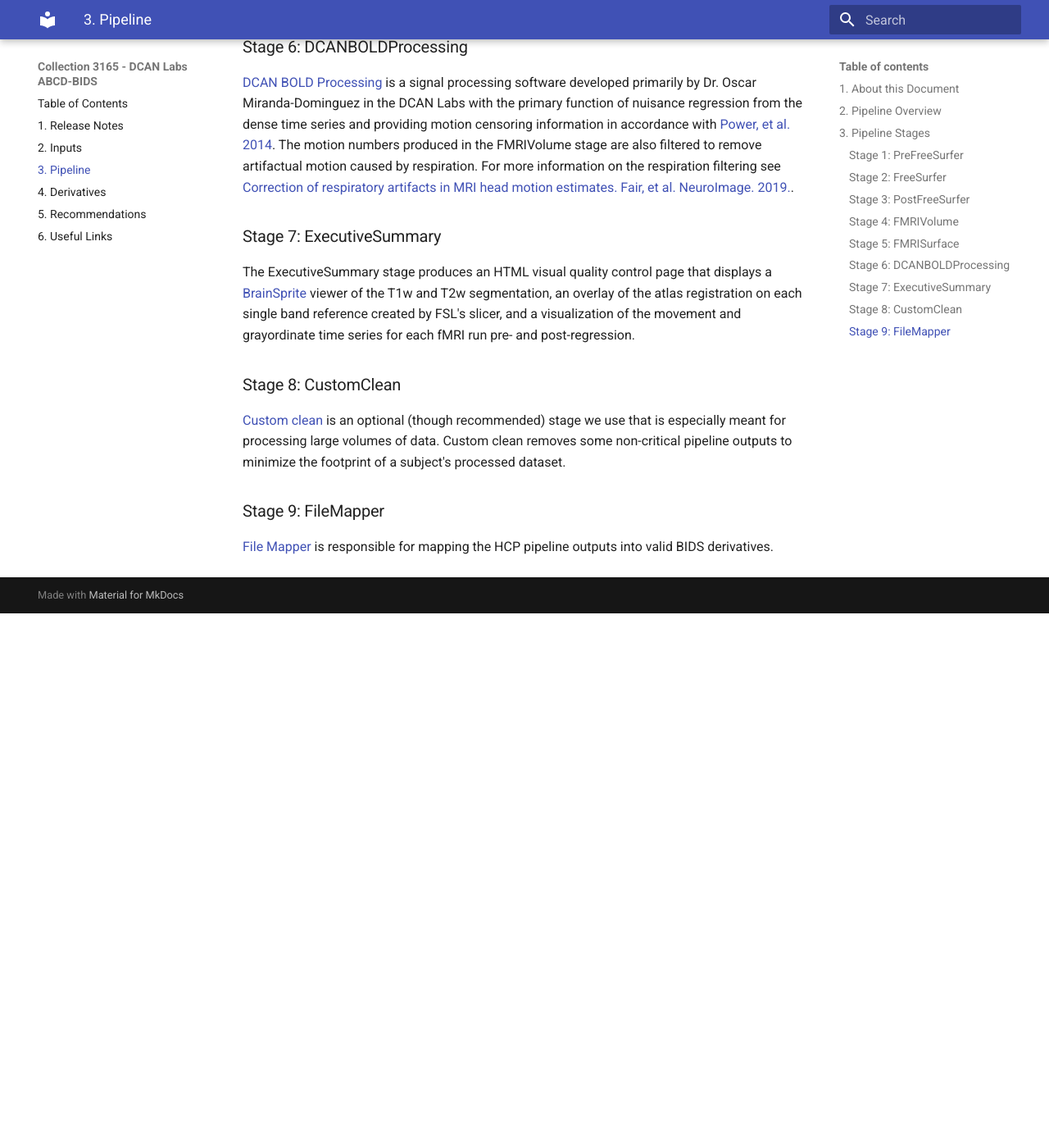
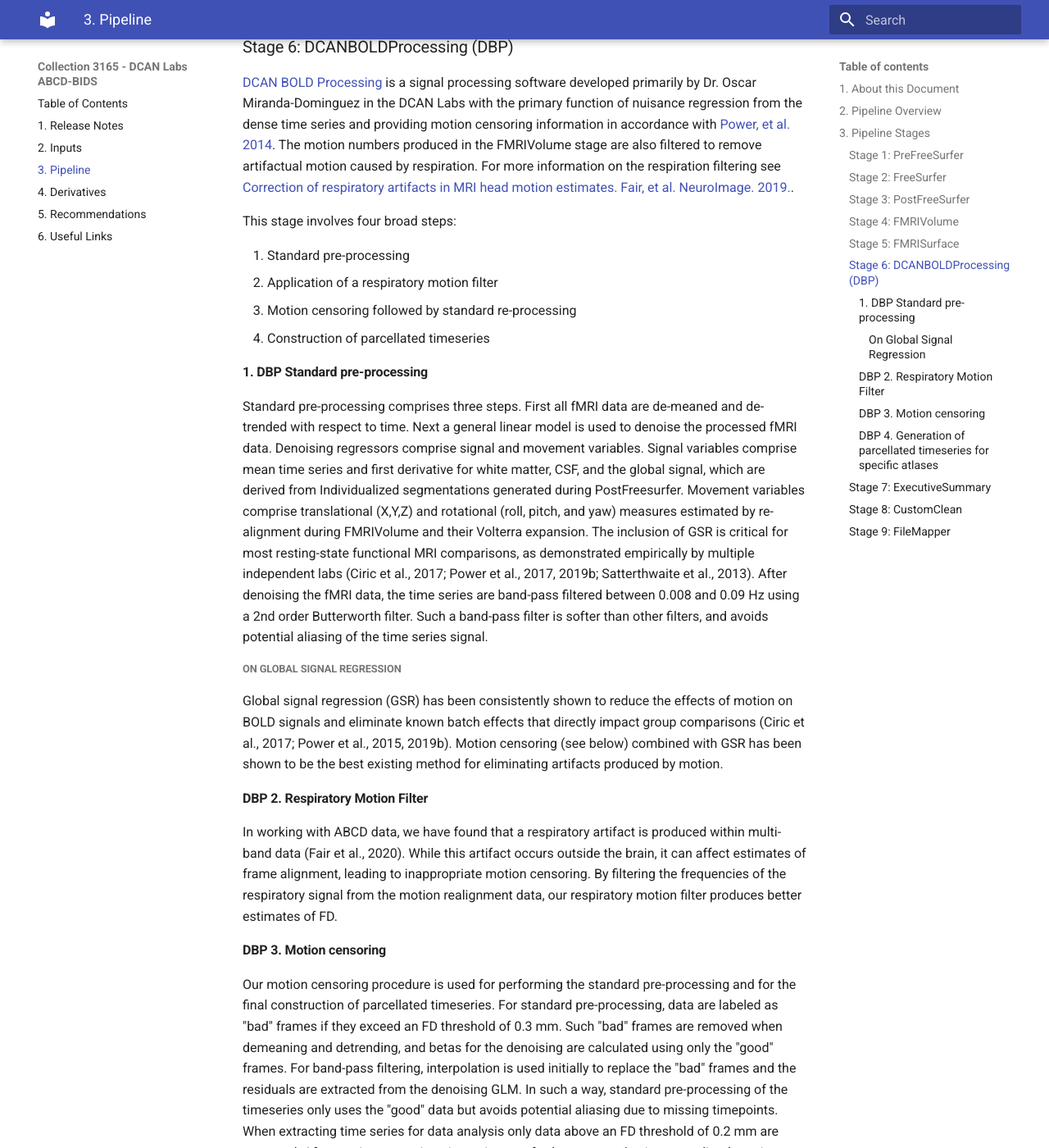
Before and after one commit to ABCD-STUDY/nda-abcd-collection-3165, an MkDocs documentation site: the page built from docs/pipeline.md, in a window 1280 px wide and 1400 px high, scrolled down 2585 px. Shown: the whole window at 82% size. Built offline with MkDocs 1.6.1 and Material for MkDocs 9.7.7, drawn with Linux system fonts in a browser that asks for light colours; old or Windows-style settings are respelled for this version of MkDocs; before the commit the page ends 3333 px from its top, so only the background shows below that; some of the changed text lies outside the part shown.

Commit message:
Final edits for next release

```diff
--- a/docs/pipeline.md
+++ b/docs/pipeline.md
@@ -49,9 +49,36 @@ One pair of spin echo EPI scans with opposite phase encoding directions are used
 
 The purpose of the FMRISurface stage is primarily to take a volume time series and map it to the standard CIFTI grayordinates space.  This stage has not been altered from the original pipeline so refer to [Glasser, et al. 2013](https://doi.org/10.1016/j.neuroimage.2013.04.127) for more information.
 
-### Stage 6: DCANBOLDProcessing
+### Stage 6: DCANBOLDProcessing (DBP)
 
 [DCAN BOLD Processing](https://github.com/DCAN-Labs/dcan_bold_processing) is a signal processing software developed primarily by Dr. Oscar Miranda-Dominguez in the DCAN Labs with the primary function of nuisance regression from the dense time series and providing motion censoring information in accordance with [Power, et al. 2014](https://www.ncbi.nlm.nih.gov/pubmed/23994314).  The motion numbers produced in the FMRIVolume stage are also filtered to remove artifactual motion caused by respiration.  For more information on the respiration filtering see [Correction of respiratory artifacts in MRI head motion estimates. Fair, et al. NeuroImage. 2019.](https://doi.org/10.1016/j.neuroimage.2019.116400).
+
+This stage involves four broad steps:
+
+1. Standard pre-processing
+1. Application of a respiratory motion filter
+1. Motion censoring followed by standard re-processing
+1. Construction of parcellated timeseries
+
+#### 1. DBP Standard pre-processing
+
+Standard pre-processing comprises three steps.  First all fMRI data are de-meaned and de-trended with respect to time.  Next a general linear model is used to denoise the processed fMRI data.  Denoising regressors comprise signal and movement variables.  Signal variables comprise mean time series and first derivative for white matter, CSF, and the global signal, which are derived from Individualized segmentations generated during PostFreesurfer.  Movement variables comprise translational (X,Y,Z) and rotational (roll, pitch, and yaw) measures estimated by re-alignment during FMRIVolume and their Volterra expansion.  The inclusion of GSR is critical for most resting-state functional MRI comparisons, as demonstrated empirically by multiple independent labs (Ciric et al., 2017; Power et al., 2017, 2019b; Satterthwaite et al., 2013).  After denoising the fMRI data, the time series are band-pass filtered between 0.008 and 0.09 Hz using a 2nd order Butterworth filter.  Such a band-pass filter is softer than other filters, and avoids potential aliasing of the time series signal.
+
+##### On Global Signal Regression
+
+Global signal regression (GSR) has been consistently shown to reduce the effects of motion on BOLD signals and eliminate known batch effects that directly impact group  comparisons (Ciric et al., 2017; Power et al., 2015, 2019b). Motion censoring (see below) combined with GSR has been shown to be the best existing method for eliminating artifacts produced by motion.
+
+#### DBP 2. Respiratory Motion Filter
+
+In working with ABCD data, we have found that a respiratory artifact is produced within multi-band data (Fair et al., 2020).  While this artifact occurs outside the brain, it can affect estimates of frame alignment, leading to inappropriate motion censoring.  By filtering the frequencies of the respiratory signal from the motion realignment data, our respiratory motion filter produces better estimates of FD.
+
+#### DBP 3. Motion censoring
+
+Our motion censoring procedure is used for performing the standard pre-processing and for the final construction of parcellated timeseries.  For standard pre-processing, data are labeled as "bad" frames if they exceed an FD threshold of 0.3 mm.  Such "bad" frames are removed when demeaning and detrending, and betas for the denoising are calculated using only the "good" frames. For band-pass filtering, interpolation is used initially to replace the "bad" frames and the residuals are extracted from the denoising GLM.  In such a way, standard pre-processing of the timeseries only uses the "good" data but avoids potential aliasing due to missing timepoints.  When extracting time series for data analysis only data above an FD threshold of 0.2 mm are extracted.  After motion censoring, timepoints are further censored using an outlier detection approach.
+
+#### DBP 4. Generation of parcellated timeseries for specific atlases
+
+Using the processed resting-state fMRI data, this stage constructs parcellated time series for pre-defined atlases making it easy to construct correlation matrices or perform time series analysis on putative brain areas defined by independent datasets.  The atlases comprise recent parcellations of brain regions that comprise different networks.  In particular, parcellated timeseries are extracted for Evan Gordon’s 333 ROI atlas template (Gordon et al., 2014), Jonathan Power’s 264 ROI atlas template (Power et al., 2011), Thomas Yeo’s 118 ROI atlas template (Yeo et al., 2011), and the HCP’s 360 ROI atlas template (Glasser et al., 2016).  Since we anticipate newer parcellated atlases as data acquisition, analytic techniques, and knowledge all improve, it is trivial to add new templates for this final stage.
 
 ### Stage 7: ExecutiveSummary
 
```
Also changed, not shown: docs/recommendations.md (+17 -5 lines), docs/img/ABCD-BIDS.png, docs/img/ABCD-BIDS_cropped.png (added), docs/img/matched_groups.png (added).
